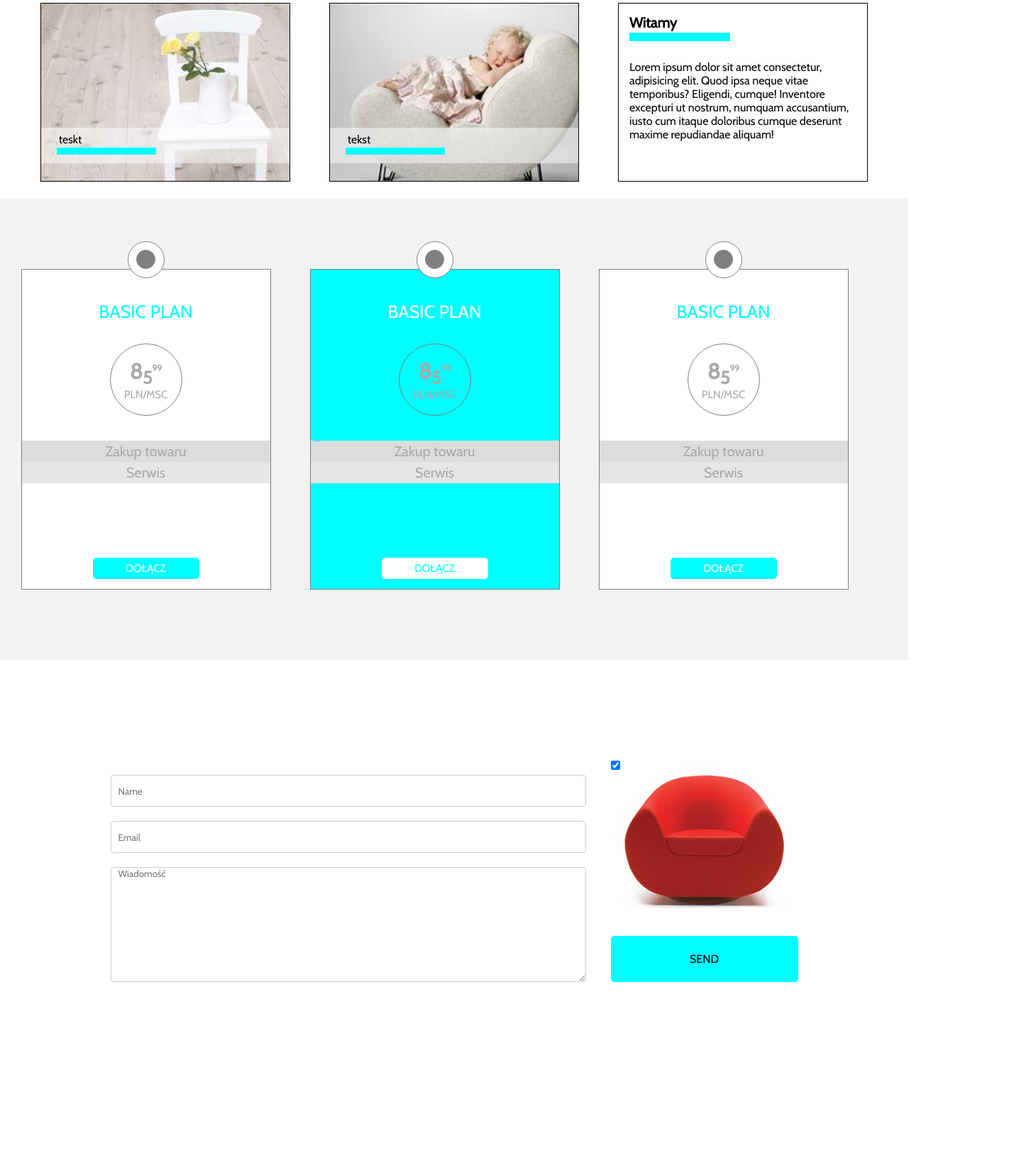
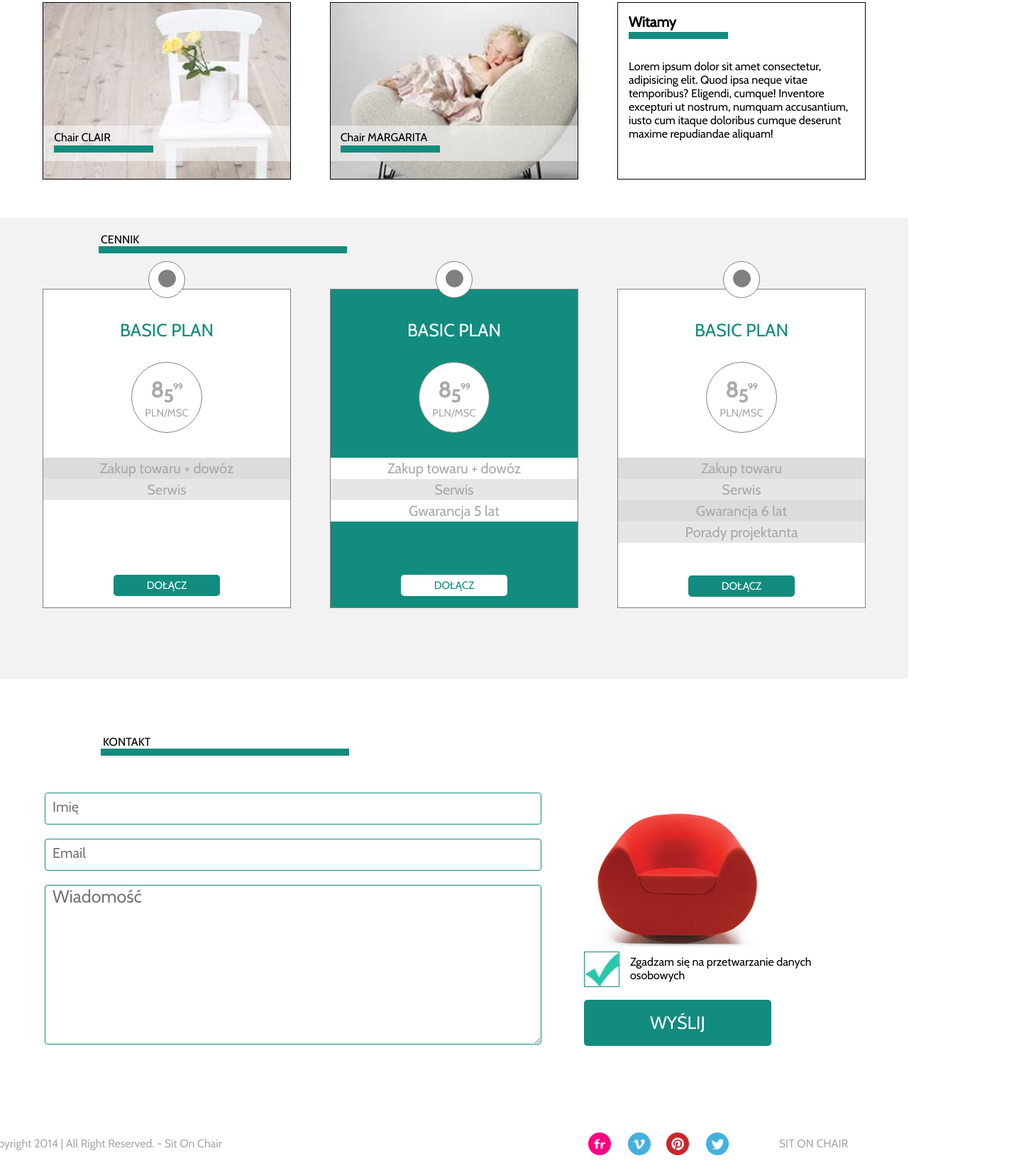
Before and after one commit to MateuszMaslanka1/SitOnChair, a plain HTML site: page index.html in a window 1280 px wide. Shown: the part 522-2161 px from the top of the page at 71% size, 1422 px wide, since content can reach past the window. Before the commit the page ends 2052 px from the top, so only its background shows below. Drawn offline with nearby package versions, Linux system fonts and the light colour scheme.

Commit message:
zadanie sitonchair

```diff
--- a/css/style.css
+++ b/css/style.css
@@ -2,6 +2,7 @@
     margin: 0;
     padding: 0;
     font-family: 'Cabin', sans-serif;
+    box-sizing: border-box;
 }
 
 
@@ -16,13 +17,13 @@ header{
 }
 
 h1.hedertitle{
-    width: 1100px;
+    width: 780px;
     margin: 0 auto;
     color: white;
 }
 
 span{
-    color: aqua;
+    color: #128C7E;
 }
 
 ul.option{
@@ -68,10 +69,10 @@ li.details-kontakt{
 ul.dropdown{
     font-size: 20px;
     position: absolute;
-    top: 160%;
+    top: 232%;
     width: 126px;
-    height: 100px;
-    right: -11px;
+    height: 110px;
+    right: -15px;
     background: black;
     display: none;
 }
@@ -119,6 +120,19 @@ div.foto{
     margin: 0 auto;
 }
 
+
+.tringle-for-slider{
+    display: block;
+    position: relative;
+    bottom: 10px;
+    left: 52px;
+    width: 0;
+    height: 0;
+    border-left: 10px solid transparent;
+    border-right: 10px solid transparent;
+    border-bottom: 10px solid black;
+  }
+
 div.image{
     background: url(../images/black_chair.png);
     width: 470px;
@@ -138,6 +152,11 @@ div.nextfoto{
     width: 100%;
 }
 
+div.next-previous{
+    font-size: 65px;
+    color: #128C7E;
+}
+
 p.text-on-header-on-foto{
     text-align: center;
     font-size: 12px;
@@ -150,7 +169,7 @@ p.text-on-header-on-foto{
 div.button{
     font-weight: 100;
     display: block;
-    background: aqua;
+    background: #128C7E;
     border-radius: 5px;
     width: 230px;
     padding: 10px;
@@ -209,20 +228,37 @@ div.picture3{
 }
 
 p.text-in-img{
-    margin-left: -100px;
+    margin-left: -70px;
+    margin-top: 7px;
+    display: flex;
+}
+
+p.text-in-img2{
+    margin-left: -30px;
     margin-top: 7px;
     display: flex;
 }
 
 div.box-picture{
     position: relative;
-    right: 35px;
-    background: aqua;
+    right: 80px;
+    background: #128C7E;
     margin-top: 28px;
     margin-right: 28px;
     width: 140px;
     height: 10px;
 }
+
+div.box-picture2{
+    position: relative;
+    right: 122px;
+    background: #128C7E;
+    margin-top: 28px;
+    margin-right: 28px;
+    width: 140px;
+    height: 10px;
+}
+
 
 /* div.setting-text{
     width: 100%;
@@ -252,8 +288,8 @@ h1.img-heder{
 div.border-for-picture3{
     position: relative;
     top: 2px;
-    border: 1px solid aqua;
-    background: aqua;
+    border: 1px solid #128C7E;
+    background: #128C7E;
     height: 10px;
     width: 140px;
 }
@@ -277,7 +313,7 @@ div.border-choose1{
 
 div.border-choose2{
     border: 1px solid grey;
-    background: aqua;
+    background: #128C7E;
     width: 350px;
     height: 450px;
 }
@@ -303,6 +339,16 @@ div.info1{
     margin-top: 35px;
 }
 
+div.info1second{
+    background: white;
+    width: 100%;
+    height: 30px;
+    display: flex;
+    align-items: center;
+    justify-content: center;
+    margin-top: 35px;
+}
+
 div.info2{
     background: rgb(230, 230, 230);
     width: 100%;
@@ -312,8 +358,26 @@ div.info2{
     justify-content: center;
 }
 
+div.info2second{
+    background: white;
+    width: 100%;
+    height: 30px;
+    display: flex;
+    align-items: center;
+    justify-content: center;
+}
+
+div.info2third{
+    background: rgb(220, 220, 220);
+    width: 100%;
+    height: 30px;
+    display: flex;
+    align-items: center;
+    justify-content: center;
+}
+
 div.border-choose1 div.button1{
-    background: aqua;
+    background: #128C7E;
     display: block;
     margin: 0 auto;
     width: 150px;
@@ -331,7 +395,7 @@ div.border-choose2 div.button1{
     margin: 0 auto;
     width: 150px;
     height: 30px;
-    margin-top: 105px;
+    margin-top: 75px;
     border-radius: 5px;
     display: flex;
     justify-content: center;
@@ -339,12 +403,12 @@ div.border-choose2 div.button1{
 }
 
 div.border-choose3 div.button1{
-    background: aqua;
+    background: #128C7E;
     display: block;
     margin: 0 auto;
     width: 150px;
     height: 30px;
-    margin-top: 105px;
+    margin-top: 46px;
     border-radius: 5px;
     display: flex;
     justify-content: center;
@@ -354,7 +418,7 @@ div.border-choose3 div.button1{
 
 p.titlebasic{
     text-align: center;
-    color: aqua;
+    color: #128C7E;
     font-size: 25px;
 }
 
@@ -369,7 +433,7 @@ p.option-in-button1{
 }
 
 div.border-choose2 p.option-in-button1{
-    color: aqua;
+    color: #128C7E;
 }
 
 div.price{
@@ -379,6 +443,7 @@ div.price{
     margin: 0 auto;
     border-radius: 50%;
     margin-top: 30px;
+    background: white;
 }
 
 div.price > p.name-of-price{
@@ -401,6 +466,7 @@ p.tekst-in-info{
     font-size: 20px;
     color: rgb(169,169,169);
 }
+
 
 p.name-of-kind{
     color: rgb(169,169,169);
@@ -471,7 +537,8 @@ div.border-form{
 }
 
 form.contact-form{
-    width: 670px;
+    width: 600px;
+    margin-right: 110px;
 }
 
 label.tekst-in-form{
@@ -481,29 +548,40 @@ label.tekst-in-form{
 input.tekst-for-user{
     margin-top: 20px;
     height: 45px;
+    margin-left: -130px;
+}
+
+input.tekst-for-user::-webkit-input-placeholder{
+    font-size: 20px;
 }
 
 textarea.message{
     margin-top: 20px;
+    margin-left: -130px;
 }
+
+textarea.message::-webkit-input-placeholder{
+    font-size: 25px;
+}
+
 
 div.photo-in-form{
     background: url("../images/red_chair.png");
     width: 264px;
     height: 210px;
     background-size: cover;
-    margin-bottom: 110px;
-    margin-left: 35px;
+    margin-bottom: 115px;
+    margin-left: -80px;
 }
 
 div.send-button{
-    background: aqua;
+    background: #128C7E;
     width: 100px;
     height: 65px;
 }
 
 div.send-button{
-    margin-top: 230px;
+    margin-top: -40px;
     width: 100%;
     border-radius: 5px;
     display: flex;
@@ -511,14 +589,26 @@ div.send-button{
     justify-content: center;
 }
 
-input.check-box{
+.check{
+  background-image: url("../images/form_ok.jpg");
+  background-size: cover;
+  background-position: center;
+  width: 50px;
+  height: 50px;
+  margin-top: 219px;
+}
 
+.bordercheck{
+    border: 1px solid #128C7E;
+    width: 50px;
+    height: 50px;
+    margin-top: -52px;
 }
 
 input.tekst-for-user{
-    width: 100%;
+    width: 700px;
     display: inline-block;
-    border: 1px solid #ccc;
+    border: 1px solid #128C7E;
     border-radius: 4px;
     padding-left: 10px;
     box-sizing: border-box;
@@ -526,9 +616,82 @@ input.tekst-for-user{
 
 textarea.message{
     display: inline-block;
-    border: 1px solid #ccc;
+    border: 1px solid #128C7E;
     border-radius: 4px;
-    width: 100%;
+    width: 700px;
     padding-left: 10px;
     box-sizing: border-box;
+    height: 225px;
 }
+
+.check-text{
+    margin-top: 20px;
+}
+
+div.border-for-main-text{
+    position: relative;
+    top: 50px;
+    left: 139px;
+    width: 350px;
+    height: 10px;
+    background: #128C7E;
+}
+
+p.price-list{
+    position: relative;
+    top: 50px;
+    left: 142px;
+}
+
+.concact-border{
+    position: relative;
+    top: 79px;
+    left: 142px;
+    width: 350px;
+    height: 10px;
+    background: #128C7E;
+}
+
+.contact-text{
+    position: relative;
+    top: 79px;
+    left: 145px;
+    width: 350px;
+
+}
+
+p.check-text{
+    position: relative;
+    top: -65px;
+    left: 65px;
+}
+
+p.send-tekst{
+    color: white;
+    font-size: 25px;
+}
+
+div.finish{
+    width: 100%;
+    height: 50px;
+    display: flex;
+    align-items: center;
+    justify-content: center;
+    margin-bottom: 20px;
+}
+
+p.finish-sentens{
+    color: rgb(169,169,169);
+    margin-right: 515px;
+    margin-left: -96px;
+}
+
+.icon{
+    padding-right: 20px;
+}
+
+.finish-text{
+    color: rgb(169,169,169);
+    margin-right: 10px;
+    margin-left: 50px;
+}
--- a/index.html
+++ b/index.html
@@ -14,15 +14,17 @@
                     </h1>
                     <ul class="option">
                         <li class="details-sklep">
-                            <a href="#">Sklep</a>
+                            <a href="#">SKLEP</a>
+
                             <ul class="dropdown">
-                                    <li class="dropdetails">teks 1</li>
-                                    <li class="dropdetails">teks 2</li>
-                                    <li class="dropdetails">teks 3</li>
+                                    <div class="tringle-for-slider"></div>
+                                    <li class="dropdetails">Aktualności</li>
+                                    <li class="dropdetails">Nasz team</li>
+                                    <li class="dropdetails">Historia</li>
                             </ul>
                         </li>
                         <li class="details-o-firmie">
-                            <a href="#">O Firmie</a>
+                            <a href="#">O FIRMIE</a>
                             <ul class="dropdown">
                                     <li class="dropdetails">teks 1</li>
                                     <li class="dropdetails">teks 2</li>
@@ -30,7 +32,7 @@
                             </ul>
                         </li>
                         <li class="details-kontakt">
-                            <a href="#">Kontakt</a>
+                            <a href="#">KONTAKT</a>
                             <ul class="dropdown">
                                     <li class="dropdetails">teks 1</li>
                                     <li class="dropdetails">teks 2</li>
@@ -39,14 +41,16 @@
                         </li>
                     </ul>
             </header>
-
             <div class="nextfoto">
             <div class="foto">
+                <div class="next-previous">&lt</div>
                 <div class="image"></div>
                 <p class="tekst">
                 <h1 class="main-header-on-foto">SIT <span>ON</span> OUR <span>CHAIR</span><p class="text-on-header-on-foto">Lorem ipsum, dolor sit amet consectetur adipisicing elit. Maxime, a. Ad quo architecto reiciendis sapiente eligendi quidem, debitis quam, sequi eum error, maiores neque incidunt iste corrupti laudantium est rerum.</p>
-                <div class="button">Zobacz wicej</div>
+                <div class="button">ZOBACZ WIĘCEJ</div>
                 </h1>
+
+                <div class="next-previous">&gt</div>
             </div>
         </div>
 
@@ -54,7 +58,7 @@
             <div class="picture1 margin-for-box">
                 <div class="text-foto">
                     <p class="text-in-img box-picture">
-                        teskt
+                        Chair CLAIR
                         <div class="box-picture">
                         </div>
                     </p>
@@ -62,9 +66,9 @@
             </div>
             <div class="picture2 margin-for-box">
                 <div class="text-foto">
-                    <p class="text-in-img">
-                        tekst
-                        <div class="box-picture">
+                    <p class="text-in-img2">
+                        Chair MARGARITA
+                        <div class="box-picture2">
                         </div>
                     </p>
                 </div>
@@ -81,8 +85,12 @@
                 <!-- </div> -->
             </div>
         </div>
+        <p class="price-list">CENNIK</p>
+        <div class="border-for-main-text">
 
+        </div>
         <div class="border-choose-background">
+
             <div class="border-choose1 margin-for-box-choose">
                 <div class="small-option">
 
@@ -93,7 +101,7 @@
                     <p class="name-of-kind">PLN/MSC</p>
                 </div>
                 <div class="info1">
-                    <p class="tekst-in-info">Zakup towaru</p>
+                    <p class="tekst-in-info">Zakup towaru + dowóz</p>
                 </div>
 
                 <div class="info2">
@@ -111,19 +119,23 @@
                             <p class="name-of-price">8<sub>5</sub><sup>99</sup></p>
                             <p class="name-of-kind">PLN/MSC</p>
                         </div>
-                        <div class="info1">
-                            <p class="tekst-in-info">Zakup towaru</p>
+                        <div class="info1second">
+                            <p class="tekst-in-info">Zakup towaru + dowóz</p>
                         </div>
 
                         <div class="info2">
                             <p class="tekst-in-info">Serwis</p>
                         </div>
 
+                        <div class="info2second">
+                            <p class="tekst-in-info">Gwarancja 5 lat</p>
+                        </div>
+
                         <div class="button1">
                             <p class="option-in-button1">DOŁĄCZ</p>
                     </div>
             </div>
-            <div class="border-choose3 margin-for-box-choose">
+            <div class="border-choose3">
                     <div class="small-option"></div>
                     <p class="titlebasic">BASIC PLAN</p>
                     <div class="price">
@@ -138,16 +150,27 @@
                         <p class="tekst-in-info">Serwis</p>
                     </div>
 
+                    <div class="info2third">
+                        <p class="tekst-in-info">Gwarancja 6 lat</p>
+                    </div>
+
+                    <div class="info2">
+                        <p class="tekst-in-info">Porady projektanta</p>
+                    </div>
+
+
                     <div class="button1">
                         <p class="option-in-button1">DOŁĄCZ</p>
                 </div>
             </div>
 
         </div>
+        <p class="contact-text">KONTAKT</p>
+        <div class="concact-border"></div>
         <div class="border-form">
                    <form class="contact-form">
                        <label class="tekst-in-form">
-                            <input class="tekst-for-user" type= "text" placeholder="Name" name="name" size="100"><br>
+                            <input class="tekst-for-user" type= "text" placeholder="Imię" name="name" size="100"><br>
                        </label>
                        <label class="tekst-in-form">
                            <input  class="tekst-for-user" type= "text" placeholder="Email" name="email" size="100" ><br>
@@ -157,9 +180,19 @@
                         </label>
                    </form>
                    <div class="photo-in-form">
-                        <input class="check-box" type="checkbox" name="option" checked><br>
-                       <div class="send-button"><p class="send-tekst">SEND</p></div>
-                   </div>
+                        <div class="check"></div>
+                        <div class="bordercheck"></div>
+                        <p class="check-text">Zgadzam się na przetwarzanie danych osobowych</p>
+                       <div class="send-button"><p class="send-tekst">WYŚLIJ</p></div>
+                    </div>
         </div>
+        <div class="finish">
+        <p class="finish-sentens">Copyright 2014 | All Right Reserved. - Sit On Chair</p>
+        <img class="icon" src="images/flickr.png">
+        <img class="icon" src="images/vimeo.png">
+        <img class="icon" src="images/pinterest.png">
+        <img class="icon" src="images/twitter.png">
+        <p class="finish-text">SIT ON CHAIR</p>
+      </div>
     </body>
 </html>
```
